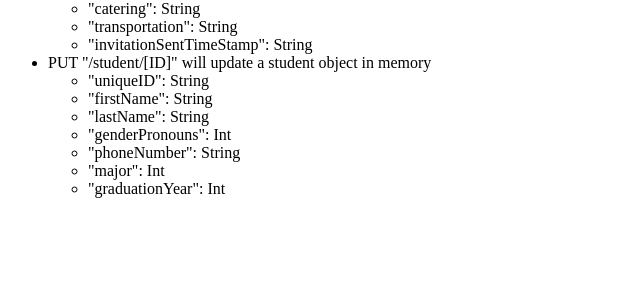
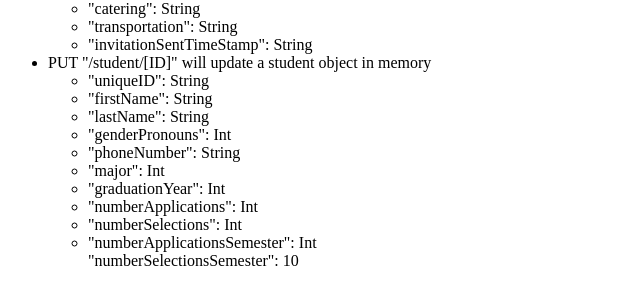
Before and after one commit to lhpc1/Duke-Conversations, a Flask app: page / in a window 1280 px wide. Shown: the part 984-1270 px from the top of the page, without its empty margins (0-640 px from the left). Before the commit the page ends 1182 px from the top, so only its background shows below. Run offline with Flask 2, Linux system fonts and the light colour scheme.

Commit message:
Updated student put documentation

```diff
--- a/templates/index.html
+++ b/templates/index.html
@@ -83,6 +83,10 @@
     <li> "phoneNumber": String </li>
     <li> "major": Int </li>
     <li> "graduationYear": Int </li>
+    <li> "numberApplications": Int </li>
+    <li> "numberSelections": Int </li>
+    <li> "numberApplicationsSemester": Int </li>
+    "numberSelectionsSemester": 10
   </ul>
 
 
```
